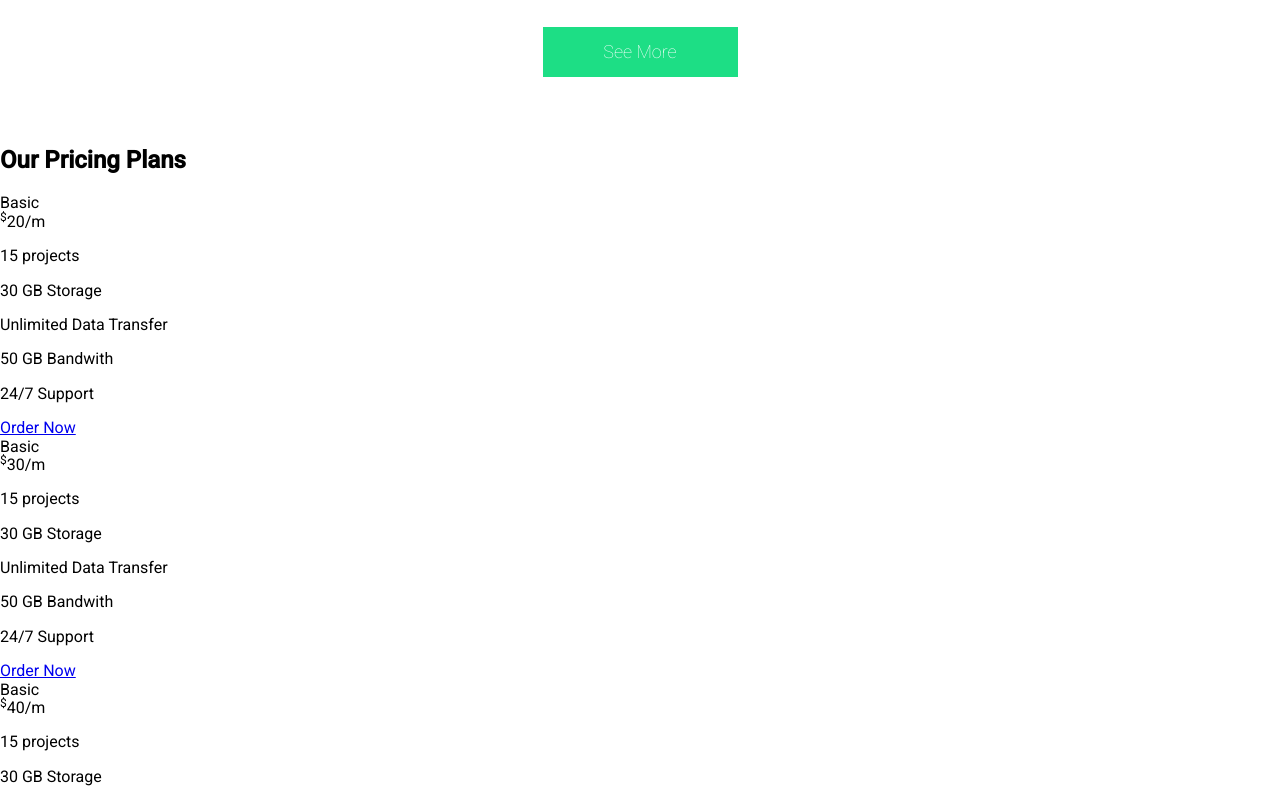
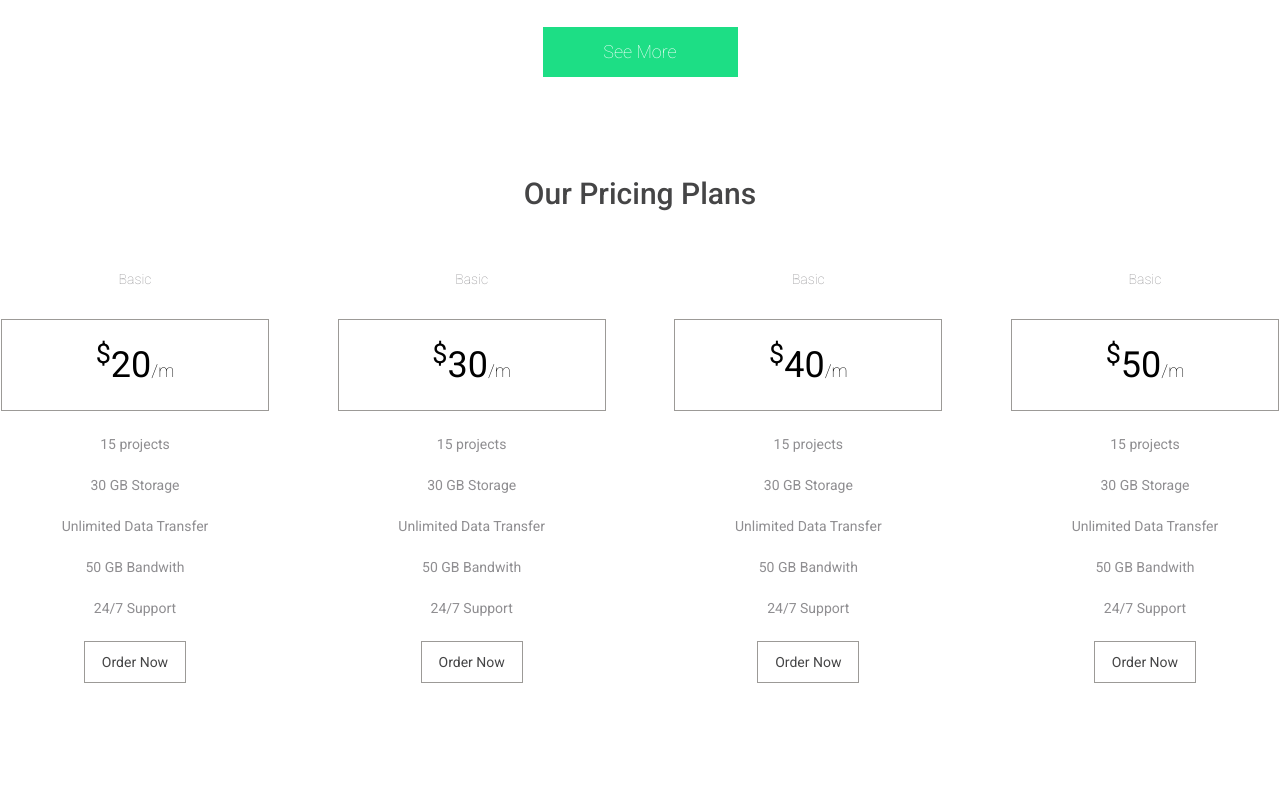
Before and after one commit to SamuilGelb/SamuilGelb.github.io, a plain HTML site: page index.html in a window 1280 px wide. Shown: the part 3581-4380 px from the top of the page. Drawn offline with nearby package versions, Linux system fonts and the light colour scheme.

Commit message:
Update style.css

```diff
--- a/css/style.css
+++ b/css/style.css
@@ -297,12 +297,135 @@ header p {
 	transform: scale(1.1);
 }
 
+.pricing
+{
+	text-align: center;
+	max-width: 1600px;
+	margin: 0 auto;
+	padding: 50px 0;
+}
+
+.pricing h2
+{
+	font-weight: 500;
+	font-size: 30px;
+	color: #454546;
+	margin: 0;
+}
+
+.price-block
+{
+	max-width: 1400px;
+	margin: 30px auto;
+	display: flex;
+	flex-wrap: wrap;
+	justify-content: space-between;
+}
+
+.price-item
+{
+	width: 270px;
+}
+
+.price-item .title
+{
+	font-size: 14px;
+	font-weight: 100;
+	color: #8f8e91;
+	margin: 30px auto;
+}
+
+.price-item .price
+{
+	height: 90px;
+	border: 1px solid #9c9a97;
+	line-height: 90px;
+	font-size: 36px;
+	color: 454546;
+}
+
+.price-tem sup
+{
+	font-size: 24px;
+}
+
+.price-item span
+{
+	font-size: 18px;
+	font-weight: 100;
+}
+
+.price-item p
+{
+	font-size: 14px;
+	color: #8f8e91;
+	margin: 25px 0;
+}
+
+
+.price-item .order
+{
+	display: block;
+	width: 100px;
+	height: 40px;
+	border: 1px solid #9c9a97;
+	text-decoration: none;
+	font-size: 14px;
+	color:#454546;
+	line-height: 40px;
+	margin: 0 auto 30px;
+}
+
+.price-item:hover .title
+{
+	color: #1dde85;
+}
+
+.price-item:hover .price
+{
+	background: #1dde85;
+	color: #fff;
+}
+
+.price-item:hover .order
+{
+	background: #1dde85;
+	color: #fff;
+}
+
+.PriceItemDescription
+{
+	border: 1px solid transparent;
+	transition: 0.4s;
+}
+
+.price-item:hover .PriceItemDescription
+{
+	border: 1px solid #1dde85;
+	/*box-shadow: 2px 2px rgba(0,0,0,.5);*/
+}
+
 @media(max-width: 1180px) {
 	.logo {
 		margin-left: 20px;
 	}
 }
+@media(max-width: 1100px)
+{
+	.price-block
+	{
+		justify-content: center;
+	}
+	.price-item
+	{
+		margin: 0 50px 50px;
+	}
+}
 @media(max-width: 850px) {
+	.price-block
+	{
+		justify-content: center;
+	}
 	header {
 		min-height: auto;
 		padding-bottom:30px;
```
